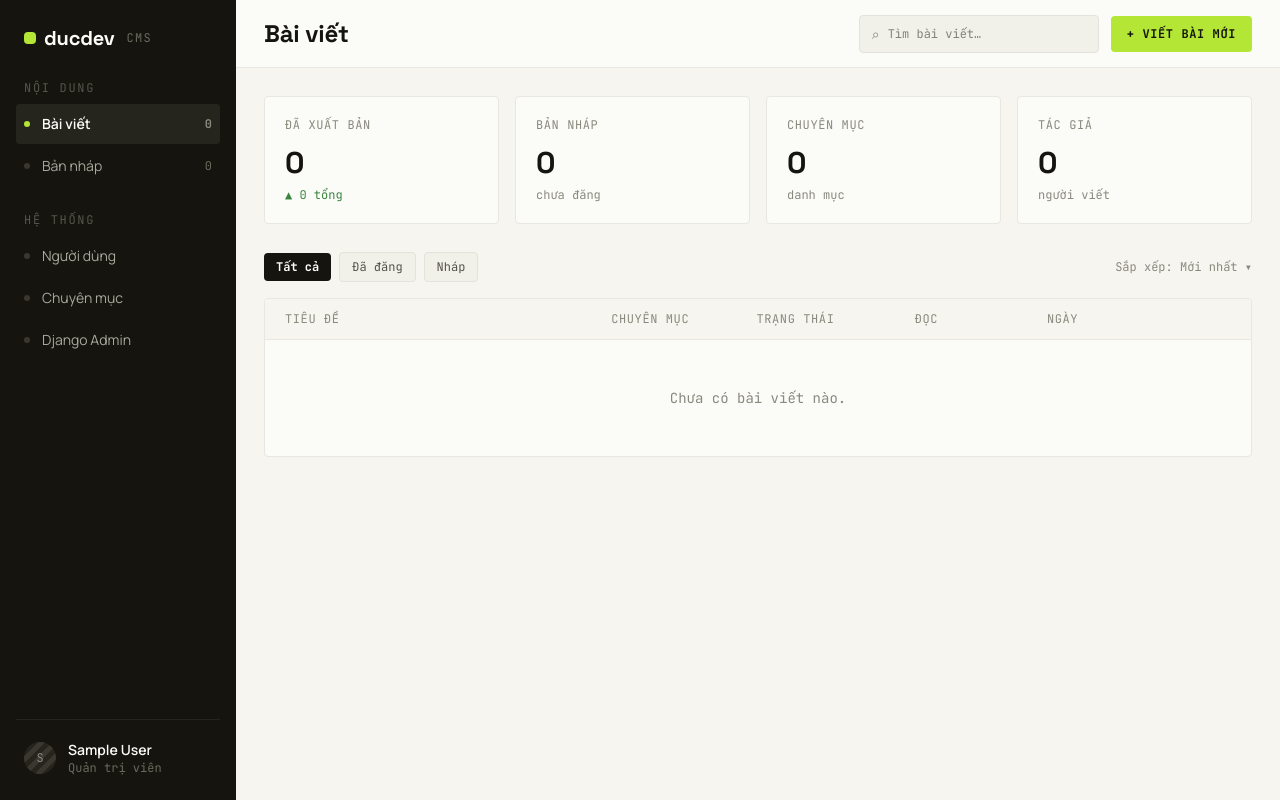
After one commit to DucGameDev/blog, a Django app: page /dashboard/ in a window 1280 px wide. The commit adds this page. Run offline with Django 5.2, Linux system fonts and the light colour scheme; the visitor is signed in with stand-in values (Sample User, id 1); data comes from the database, SQL or seed files in the repository; data that the repository does not hold is empty; some libraries are stand-ins or nearby versions.

Commit message:
feat: custom dashboard — sidebar nav, stats cards, post table with status badges

```diff
--- a/posts/urls.py
+++ b/posts/urls.py
@@ -5,6 +5,7 @@ app_name = 'posts'
 
 urlpatterns = [
     path('', views.PostListView.as_view(), name='index'),
+    path('dashboard/', views.DashboardView.as_view(), name='dashboard'),
     path('category/<slug:slug>/', views.CategoryDetailView.as_view(), name='category'),
     path('<slug:slug>/', views.PostDetailView.as_view(), name='detail'),
 ]
--- a/posts/views.py
+++ b/posts/views.py
@@ -1,4 +1,6 @@
 from django.views.generic import ListView, DetailView
+from django.contrib.auth.mixins import LoginRequiredMixin
+from django.contrib.auth.models import User
 from django.shortcuts import get_object_or_404
 from .models import Post, Category
 
@@ -42,6 +44,37 @@ class PostDetailView(DetailView):
         return ctx
 
 
+class DashboardView(LoginRequiredMixin, ListView):
+    template_name = 'dashboard/index.html'
+    context_object_name = 'posts'
+    paginate_by = 20
+    login_url = '/admin/login/'
+
+    def get_queryset(self):
+        qs = Post.objects.select_related('author', 'category').order_by('-created_at')
+        status = self.request.GET.get('status', '')
+        q = self.request.GET.get('q', '')
+        if status in [Post.STATUS_PUBLISHED, Post.STATUS_DRAFT]:
+            qs = qs.filter(status=status)
+        if q:
+            qs = qs.filter(title__icontains=q)
+        return qs
+
+    def get_context_data(self, **kwargs):
+        ctx = super().get_context_data(**kwargs)
+        ctx['stats'] = {
+            'published': Post.objects.filter(status=Post.STATUS_PUBLISHED).count(),
+            'draft': Post.objects.filter(status=Post.STATUS_DRAFT).count(),
+            'total': Post.objects.count(),
+            'categories': Category.objects.count(),
+            'authors': User.objects.filter(posts__isnull=False).distinct().count(),
+        }
+        ctx['current_status'] = self.request.GET.get('status', '')
+        ctx['search_q'] = self.request.GET.get('q', '')
+        ctx['active_nav'] = 'posts'
+        return ctx
+
+
 class CategoryDetailView(ListView):
     model = Post
     template_name = 'posts/category.html'
--- /dev/null
+++ b/templates/dashboard/base.html
@@ -0,0 +1,94 @@
+{% load static %}<!DOCTYPE html>
+<html lang="vi">
+<head>
+  <meta charset="UTF-8">
+  <meta name="viewport" content="width=device-width, initial-scale=1.0">
+  <title>{% block title %}Dashboard{% endblock %} — ducdev CMS</title>
+  <link rel="preconnect" href="https://fonts.googleapis.com">
+  <link rel="preconnect" href="https://fonts.gstatic.com" crossorigin>
+  <link href="https://fonts.googleapis.com/css2?family=Space+Grotesk:wght@400;500;600;700&family=Manrope:wght@400;500;600;700;800&family=JetBrains+Mono:wght@400;500;700&display=swap" rel="stylesheet">
+  <link rel="stylesheet" href="{% static 'css/style.css' %}">
+</head>
+<body class="font-body text-ink" style="background:#F6F5EF;min-height:100vh;">
+<div class="flex" style="min-height:100vh;">
+
+  <!-- SIDEBAR -->
+  <aside style="width:236px;flex-shrink:0;background:#15140F;min-height:100vh;display:flex;flex-direction:column;padding:24px 16px;">
+
+    <!-- wordmark -->
+    <div class="flex items-center gap-2 px-2 mb-7">
+      <div class="w-3 h-3 rounded-sm bg-accent shrink-0"></div>
+      <span class="font-heading font-bold text-xl" style="letter-spacing:-0.01em;color:#FBFBF8;">ducdev</span>
+      <span class="font-mono text-xs uppercase tracking-widest ml-1" style="color:#6B6A5E;">cms</span>
+    </div>
+
+    <!-- Nội dung -->
+    <div class="font-mono text-xs uppercase tracking-widest px-2 mb-2" style="color:#56554B;letter-spacing:0.14em;">Nội dung</div>
+
+    <a href="{% url 'posts:dashboard' %}"
+       class="flex items-center gap-3 px-2 py-2.5 rounded-sm text-sm mb-0.5 transition-colors"
+       style="{% if active_nav == 'posts' %}background:#26251D;color:#FBFBF8;font-weight:600;{% else %}color:#A8A89C;{% endif %}">
+      <span class="w-1.5 h-1.5 rounded-sm shrink-0"
+            style="background:{% if active_nav == 'posts' %}oklch(0.86 0.2 125){% else %}#3A382E{% endif %};"></span>
+      Bài viết
+      {% if stats %}<span class="ml-auto font-mono text-xs" style="color:#8A897E;">{{ stats.published }}</span>{% endif %}
+    </a>
+
+    <a href="{% url 'posts:dashboard' %}?status=draft"
+       class="flex items-center gap-3 px-2 py-2.5 rounded-sm text-sm mb-0.5 transition-colors"
+       style="color:#A8A89C;">
+      <span class="w-1.5 h-1.5 rounded-sm shrink-0" style="background:#3A382E;"></span>
+      Bản nháp
+      {% if stats %}<span class="ml-auto font-mono text-xs" style="color:#6B6A5E;">{{ stats.draft }}</span>{% endif %}
+    </a>
+
+    <!-- Hệ thống -->
+    <div class="font-mono text-xs uppercase tracking-widest px-2 mb-2 mt-6" style="color:#56554B;letter-spacing:0.14em;">Hệ thống</div>
+
+    <a href="/admin/auth/user/"
+       class="flex items-center gap-3 px-2 py-2.5 rounded-sm text-sm mb-0.5 transition-colors"
+       style="color:#A8A89C;">
+      <span class="w-1.5 h-1.5 rounded-sm shrink-0" style="background:#3A382E;"></span>
+      Người dùng
+    </a>
+
+    <a href="/admin/posts/category/"
+       class="flex items-center gap-3 px-2 py-2.5 rounded-sm text-sm mb-0.5 transition-colors"
+       style="color:#A8A89C;">
+      <span class="w-1.5 h-1.5 rounded-sm shrink-0" style="background:#3A382E;"></span>
+      Chuyên mục
+    </a>
+
+    <a href="/admin/"
+       class="flex items-center gap-3 px-2 py-2.5 rounded-sm text-sm transition-colors"
+       style="color:#A8A89C;">
+      <span class="w-1.5 h-1.5 rounded-sm shrink-0" style="background:#3A382E;"></span>
+      Django Admin
+    </a>
+
+    <!-- user -->
+    <div class="mt-auto flex items-center gap-3 px-2 pt-5" style="border-top:1px solid #26251D;">
+      <div class="w-8 h-8 rounded-full shrink-0 flex items-center justify-center font-mono text-xs uppercase"
+           style="background:repeating-linear-gradient(135deg,#3A382E 0 5px,#26251D 5px 10px);">
+        <span style="color:#8A897E;">{{ request.user.username|first }}</span>
+      </div>
+      <div style="line-height:1.3;min-width:0;">
+        <div class="text-sm font-semibold truncate" style="color:#FBFBF8;">
+          {{ request.user.get_full_name|default:request.user.username }}
+        </div>
+        <div class="font-mono text-xs" style="color:#6B6A5E;">
+          {% if request.user.is_superuser %}Quản trị viên{% else %}Biên tập viên{% endif %}
+        </div>
+      </div>
+    </div>
+
+  </aside>
+
+  <!-- MAIN -->
+  <main class="flex-1 flex flex-col min-w-0">
+    {% block main %}{% endblock %}
+  </main>
+
+</div>
+</body>
+</html>
--- /dev/null
+++ b/templates/dashboard/index.html
@@ -0,0 +1,180 @@
+{% extends 'dashboard/base.html' %}
+{% load static %}
+
+{% block title %}Bài viết{% endblock %}
+
+{% block main %}
+
+<!-- TOPBAR -->
+<div class="flex items-center justify-between border-b border-border bg-surface px-7" style="height:68px;flex-shrink:0;">
+  <h1 class="font-heading font-bold text-2xl text-ink" style="letter-spacing:-0.01em;">Bài viết</h1>
+  <div class="flex items-center gap-3">
+    <form method="get" class="flex items-center gap-2 border border-border-2 rounded-sm px-3 py-2" style="background:#F1F0E9;width:240px;">
+      <span class="text-muted-3 text-sm">⌕</span>
+      <input type="text" name="q" value="{{ search_q }}"
+             placeholder="Tìm bài viết…"
+             class="bg-transparent border-none outline-none flex-1 font-mono text-xs text-ink"
+             style="min-width:0;">
+      {% if current_status %}<input type="hidden" name="status" value="{{ current_status }}">{% endif %}
+    </form>
+    <a href="/admin/posts/post/add/"
+       class="bg-accent text-ink font-mono text-xs font-bold uppercase tracking-wider px-4 py-2.5 rounded-sm hover:opacity-90 transition-opacity whitespace-nowrap">
+      + Viết bài mới
+    </a>
+  </div>
+</div>
+
+<!-- SCROLL AREA -->
+<div class="flex-1 overflow-auto p-7">
+
+  <!-- STATS CARDS -->
+  <div class="grid grid-cols-2 lg:grid-cols-4 gap-4 mb-7">
+
+    <div class="bg-surface border border-border rounded-sm p-5">
+      <div class="font-mono text-xs uppercase tracking-wider text-muted-3 mb-3">Đã xuất bản</div>
+      <div class="font-heading font-bold text-3xl text-ink" style="letter-spacing:-0.02em;">{{ stats.published }}</div>
+      <div class="font-mono text-xs mt-1.5" style="color:oklch(0.55 0.13 145);">▲ {{ stats.total }} tổng</div>
+    </div>
+
+    <div class="bg-surface border border-border rounded-sm p-5">
+      <div class="font-mono text-xs uppercase tracking-wider text-muted-3 mb-3">Bản nháp</div>
+      <div class="font-heading font-bold text-3xl text-ink" style="letter-spacing:-0.02em;">{{ stats.draft }}</div>
+      <div class="font-mono text-xs mt-1.5 text-muted-3">chưa đăng</div>
+    </div>
+
+    <div class="bg-surface border border-border rounded-sm p-5">
+      <div class="font-mono text-xs uppercase tracking-wider text-muted-3 mb-3">Chuyên mục</div>
+      <div class="font-heading font-bold text-3xl text-ink" style="letter-spacing:-0.02em;">{{ stats.categories }}</div>
+      <div class="font-mono text-xs mt-1.5 text-muted-3">danh mục</div>
+    </div>
+
+    <div class="bg-surface border border-border rounded-sm p-5">
+      <div class="font-mono text-xs uppercase tracking-wider text-muted-3 mb-3">Tác giả</div>
+      <div class="font-heading font-bold text-3xl text-ink" style="letter-spacing:-0.02em;">{{ stats.authors }}</div>
+      <div class="font-mono text-xs mt-1.5 text-muted-3">người viết</div>
+    </div>
+
+  </div>
+
+  <!-- FILTER ROW -->
+  <div class="flex items-center gap-2 mb-4">
+    <a href="{% url 'posts:dashboard' %}{% if search_q %}?q={{ search_q }}{% endif %}"
+       class="font-mono text-xs px-3 py-1.5 rounded-sm transition-colors
+              {% if not current_status %}text-surface{% else %}text-muted-1 border border-border-2 hover:text-ink{% endif %}"
+       style="{% if not current_status %}background:#15140F;font-weight:700;{% else %}background:#F1F0E9;{% endif %}">
+      Tất cả
+    </a>
+    <a href="{% url 'posts:dashboard' %}?status=published{% if search_q %}&q={{ search_q }}{% endif %}"
+       class="font-mono text-xs px-3 py-1.5 rounded-sm transition-colors
+              {% if current_status == 'published' %}text-surface{% else %}text-muted-1 border border-border-2 hover:text-ink{% endif %}"
+       style="{% if current_status == 'published' %}background:#15140F;font-weight:700;{% else %}background:#F1F0E9;{% endif %}">
+      Đã đăng
+    </a>
+    <a href="{% url 'posts:dashboard' %}?status=draft{% if search_q %}&q={{ search_q }}{% endif %}"
+       class="font-mono text-xs px-3 py-1.5 rounded-sm transition-colors
+              {% if current_status == 'draft' %}text-surface{% else %}text-muted-1 border border-border-2 hover:text-ink{% endif %}"
+       style="{% if current_status == 'draft' %}background:#15140F;font-weight:700;{% else %}background:#F1F0E9;{% endif %}">
+      Nháp
+    </a>
+    <span class="ml-auto font-mono text-xs text-muted-3">Sắp xếp: Mới nhất ▾</span>
+  </div>
+
+  <!-- TABLE -->
+  <div class="bg-surface border border-border rounded-sm overflow-hidden">
+
+    <!-- table head -->
+    <div class="font-mono text-xs uppercase tracking-wider text-muted-3 px-5 py-3 border-b border-border"
+         style="display:grid;grid-template-columns:2.4fr 1fr 1.1fr 0.9fr 0.8fr 0.5fr;gap:16px;background:#F6F5EF;">
+      <span>Tiêu đề</span>
+      <span>Chuyên mục</span>
+      <span>Trạng thái</span>
+      <span>Đọc</span>
+      <span>Ngày</span>
+      <span></span>
+    </div>
+
+    {% for post in posts %}
+    <div class="px-5 py-4 border-b border-bg-3 hover:bg-bg-2 transition-colors items-center"
+         style="display:grid;grid-template-columns:2.4fr 1fr 1.1fr 0.9fr 0.8fr 0.5fr;gap:16px;">
+
+      <!-- title + author -->
+      <div style="min-width:0;">
+        <a href="/admin/posts/post/{{ post.pk }}/change/"
+           class="font-semibold text-sm text-ink hover:text-muted-1 transition-colors leading-snug block truncate">
+          {{ post.title }}
+        </a>
+        <div class="font-mono text-xs mt-1" style="color:#A8A89C;">
+          {{ post.author.get_full_name|default:post.author.username }}
+        </div>
+      </div>
+
+      <!-- category -->
+      <span class="font-mono text-xs text-muted-1 truncate">
+        {{ post.category.name|default:"—" }}
+      </span>
+
+      <!-- status badge -->
+      {% if post.status == 'published' %}
+      <span class="inline-flex items-center font-mono text-xs font-bold px-2 py-1 rounded-sm whitespace-nowrap"
+            style="color:oklch(0.45 0.13 145);background:oklch(0.93 0.06 145);width:fit-content;">
+        ✓ Đã đăng
+      </span>
+      {% else %}
+      <span class="inline-flex items-center font-mono text-xs font-bold px-2 py-1 rounded-sm whitespace-nowrap"
+            style="color:#7A7970;background:#EFEEE7;width:fit-content;">
+        ○ Nháp
+      </span>
+      {% endif %}
+
+      <!-- reading time -->
+      <span class="font-mono text-xs text-ink">{{ post.reading_time }} phút</span>
+
+      <!-- date -->
+      <span class="font-mono text-xs text-muted-3">
+        {% if post.published_at %}{{ post.published_at|date:"d/m/Y" }}{% else %}—{% endif %}
+      </span>
+
+      <!-- actions -->
+      <a href="/admin/posts/post/{{ post.pk }}/change/"
+         class="font-mono text-xs text-muted-3 hover:text-ink transition-colors text-right">···</a>
+    </div>
+    {% empty %}
+    <div class="px-5 py-12 text-center font-mono text-sm text-muted-3">
+      Chưa có bài viết nào{% if search_q %} phù hợp với "{{ search_q }}"{% endif %}.
+    </div>
+    {% endfor %}
+  </div>
+
+  <!-- PAGINATION -->
+  {% if is_paginated %}
+  <div class="flex items-center justify-between mt-4 font-mono text-xs text-muted-3">
+    <span>Hiển thị {{ page_obj.start_index }}–{{ page_obj.end_index }} trong {{ page_obj.paginator.count }} bài</span>
+    <div class="flex gap-1.5 items-center">
+      {% if page_obj.has_previous %}
+      <a href="?page={{ page_obj.previous_page_number }}{% if current_status %}&status={{ current_status }}{% endif %}{% if search_q %}&q={{ search_q }}{% endif %}"
+         class="border border-border-2 px-2.5 py-1.5 rounded-sm hover:border-ink hover:text-ink transition-colors">‹</a>
+      {% else %}
+      <span class="border border-border px-2.5 py-1.5 rounded-sm text-muted-4">‹</span>
+      {% endif %}
+
+      {% for num in page_obj.paginator.page_range %}
+        {% if page_obj.number == num %}
+        <span class="px-2.5 py-1.5 rounded-sm text-surface font-bold" style="background:#15140F;">{{ num }}</span>
+        {% else %}
+        <a href="?page={{ num }}{% if current_status %}&status={{ current_status }}{% endif %}{% if search_q %}&q={{ search_q }}{% endif %}"
+           class="border border-border-2 px-2.5 py-1.5 rounded-sm hover:border-ink hover:text-ink transition-colors">{{ num }}</a>
+        {% endif %}
+      {% endfor %}
+
+      {% if page_obj.has_next %}
+      <a href="?page={{ page_obj.next_page_number }}{% if current_status %}&status={{ current_status }}{% endif %}{% if search_q %}&q={{ search_q }}{% endif %}"
+         class="border border-border-2 px-2.5 py-1.5 rounded-sm hover:border-ink hover:text-ink transition-colors">›</a>
+      {% else %}
+      <span class="border border-border px-2.5 py-1.5 rounded-sm text-muted-4">›</span>
+      {% endif %}
+    </div>
+  </div>
+  {% endif %}
+
+</div>
+{% endblock %}
```
Also changed, not shown: static/css/style.css.
